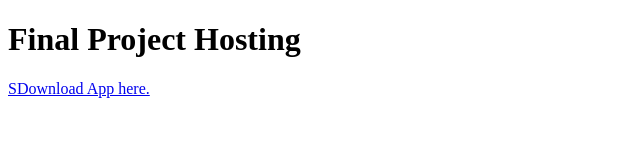
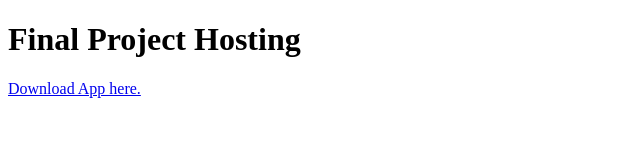
Before and after one commit to OfficialKee/Officialkee.github.io, a plain HTML site: page index.html in a window 1280 px wide. Shown: the full height of the page, 0-640 px from the left. Drawn offline with Linux system fonts and the light colour scheme.

Commit message:
spelling

```diff
--- a/index.html
+++ b/index.html
@@ -7,6 +7,6 @@
 </head>
 <body>
     <h1>Final Project Hosting</h1>
-    <a href="com.companyname.D424-Signed.apk">SDownload App here.</a>
+    <a href="com.companyname.D424-Signed.apk">Download App here.</a>
 </body>
 </html>
```
